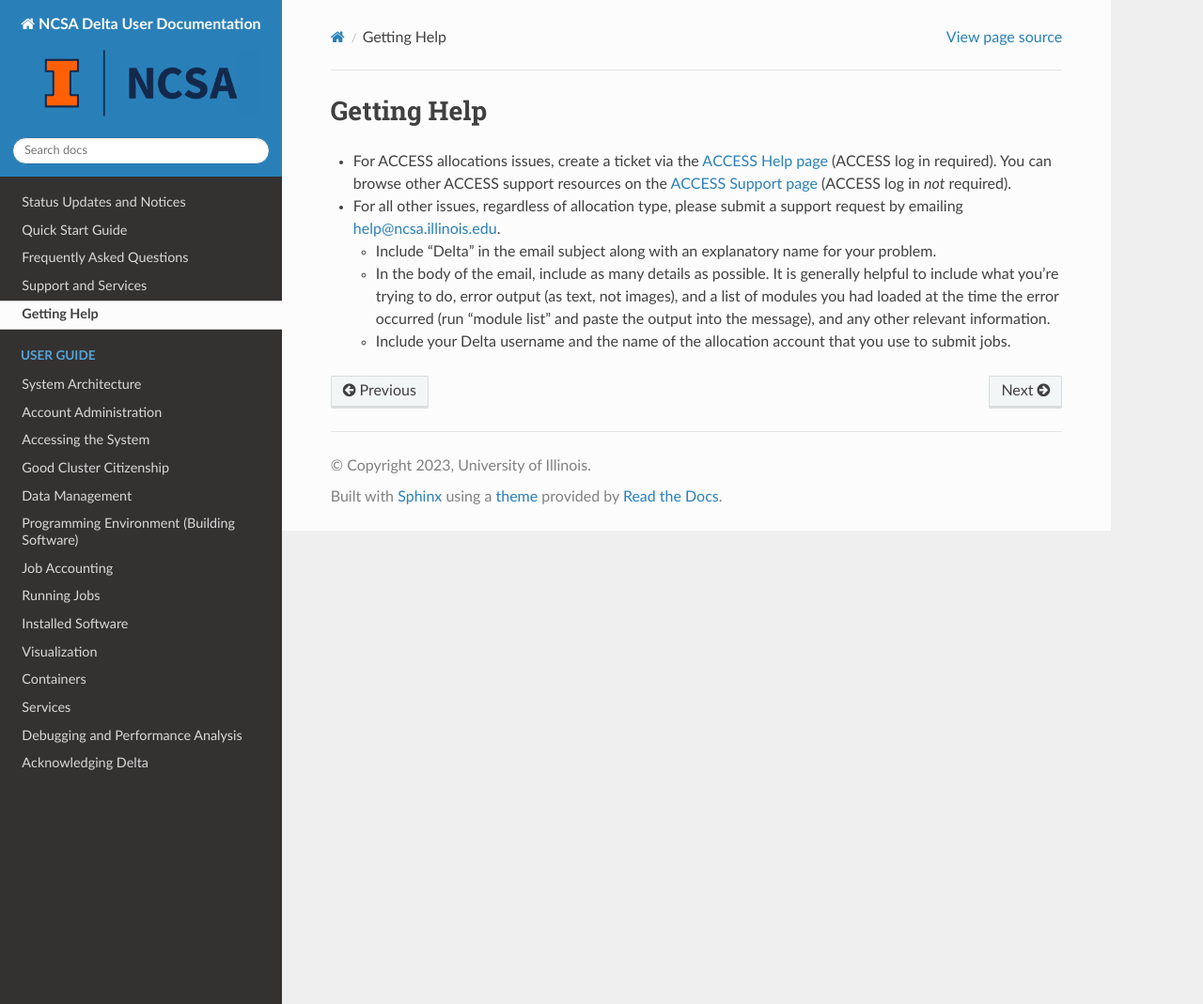
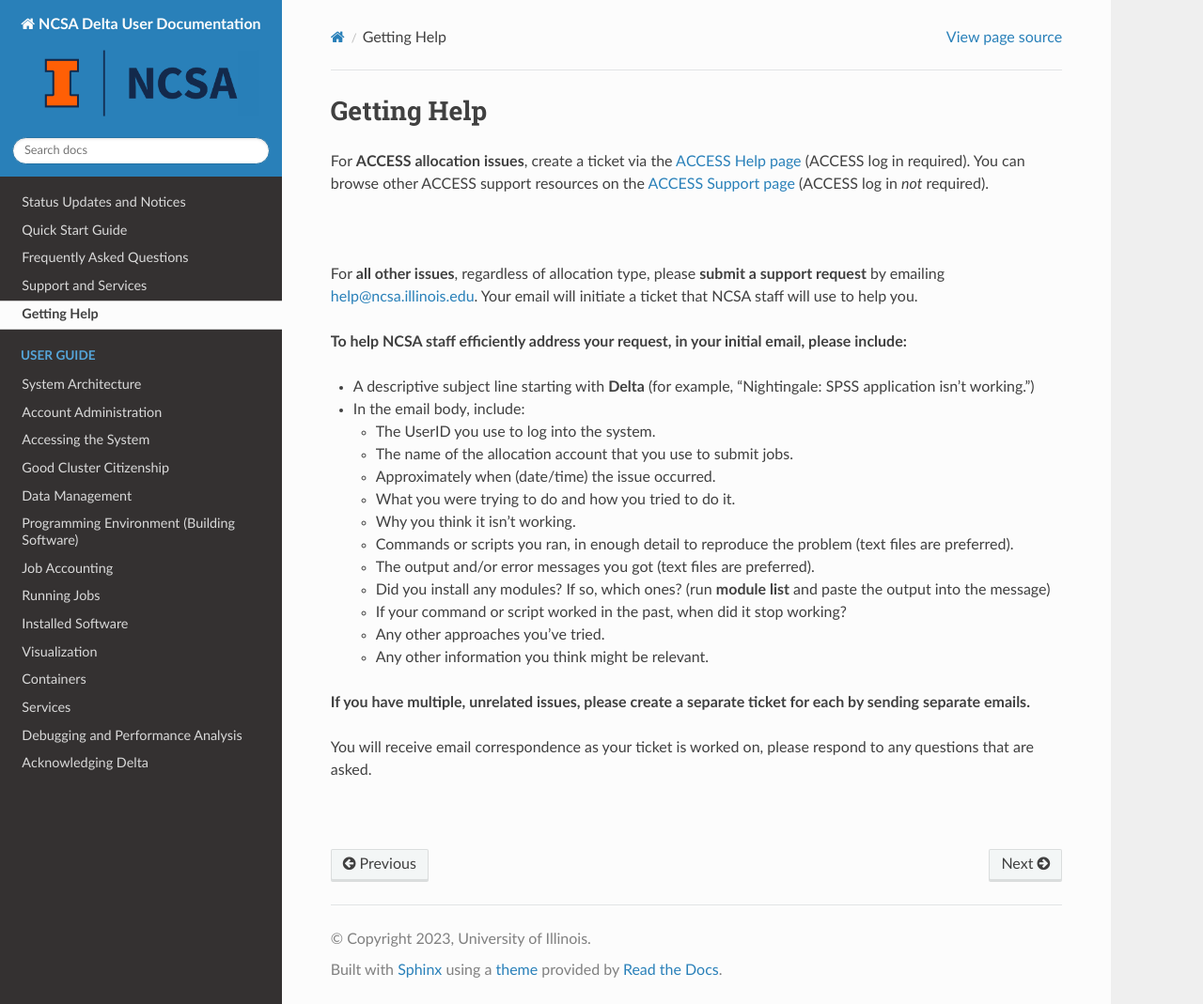
Before and after one commit to ncsa/Delta_doc, a Sphinx documentation site: the page built from docs/source/help.rst, in a window 1280 px wide and 1069 px high. Shown: the whole window at 94% size. Built offline with Sphinx 7.4.7 and the Read the Docs theme 2.0.0, drawn with Linux system fonts in a browser that asks for light colours.

Commit message:
Update help.rst updated help request info
updated help request info to newer format

```diff
--- a/docs/source/help.rst
+++ b/docs/source/help.rst
@@ -3,10 +3,33 @@
 Getting Help
 ================
 
-- For ACCESS allocations issues, create a ticket via the `ACCESS Help page <https://support.access-ci.org/open-a-ticket>`_ (ACCESS log in required). You can browse other ACCESS support resources on the `ACCESS Support page <https://support.access-ci.org>`_ (ACCESS log in *not* required).
+For **ACCESS allocation issues**, create a ticket via the `ACCESS Help page <https://support.access-ci.org/open-a-ticket>`_ (ACCESS log in required). You can browse other ACCESS support resources on the `ACCESS Support page <https://support.access-ci.org>`_ (ACCESS log in *not* required).
 
-- For all other issues, regardless of allocation type, please submit a support request by emailing help@ncsa.illinois.edu.
+|
 
-  - Include "Delta" in the email subject along with an explanatory name for your problem.
-  - In the body of the email, include as many details as possible. It is generally helpful to include what you're trying to do, error output (as text, not images), and a list of modules you had loaded at the time the error occurred (run "module list" and paste the output into the message), and any other relevant information.
-  - Include your Delta username and the name of the allocation account that you use to submit jobs.
+.. raw:: html
+
+   <p>For <b>all other issues</b>, regardless of allocation type, please <b>submit a support request</b> by emailing <a href="mailto:help@ncsa.illinois.edu?subject=Delta: ">help@ncsa.illinois.edu</a>. Your email will initiate a ticket that NCSA staff will use to help you.</p>
+
+**To help NCSA staff efficiently address your request, in your initial email, please include:**
+
+- A descriptive subject line starting with **Delta** (for example, "Nightingale: SPSS application isn't working.")
+- In the email body, include:
+
+  - The UserID you use to log into the system.
+  - The name of the allocation account that you use to submit jobs.
+  - Approximately when (date/time) the issue occurred.
+  - What you were trying to do and how you tried to do it.
+  - Why you think it isn’t working.
+  - Commands or scripts you ran, in enough detail to reproduce the problem (text files are preferred).
+  - The output and/or error messages you got (text files are preferred).
+  - Did you install any modules? If so, which ones? (run **module list** and paste the output into the message)
+  - If your command or script worked in the past, when did it stop working?
+  - Any other approaches you’ve tried.
+  - Any other information you think might be relevant.
+
+**If you have multiple, unrelated issues, please create a separate ticket for each by sending separate emails.**
+
+You will receive email correspondence as your ticket is worked on, please respond to any questions that are asked.
+
+|
```
